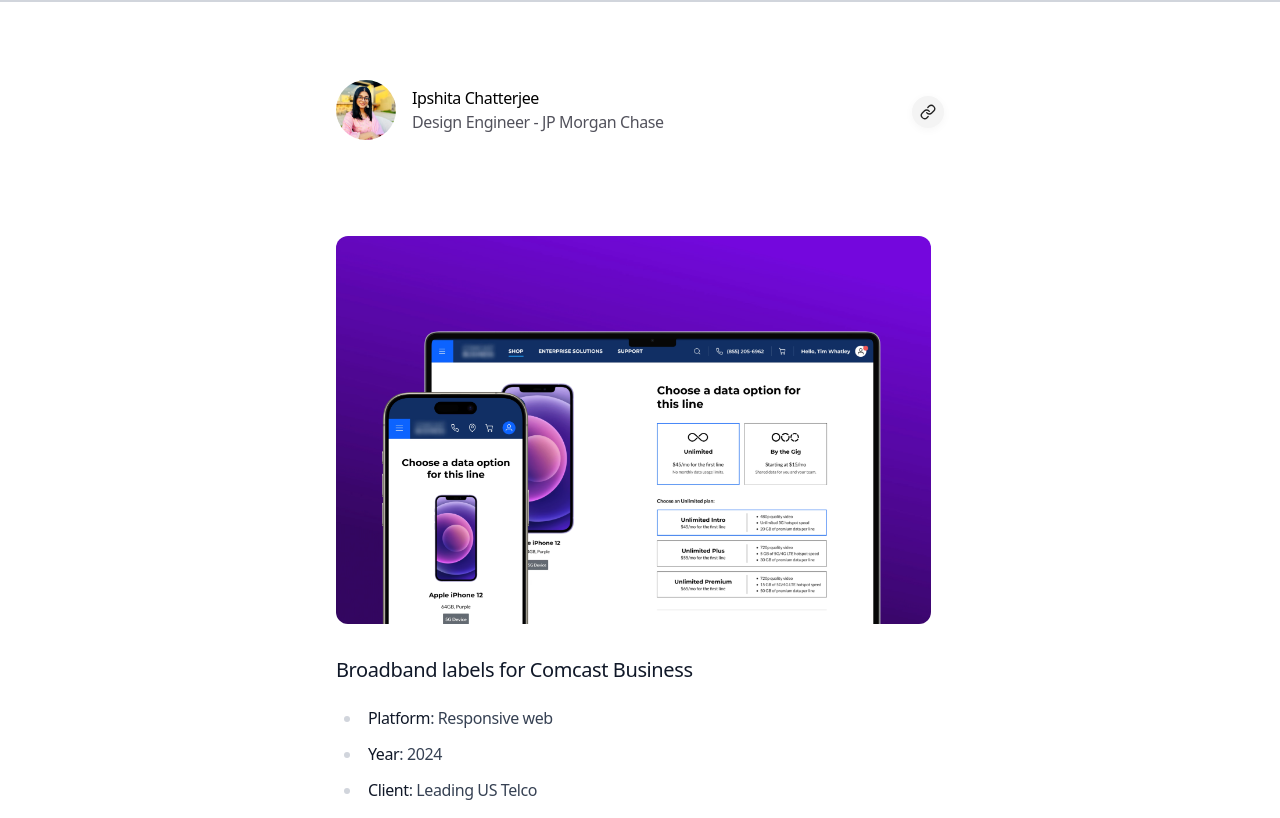
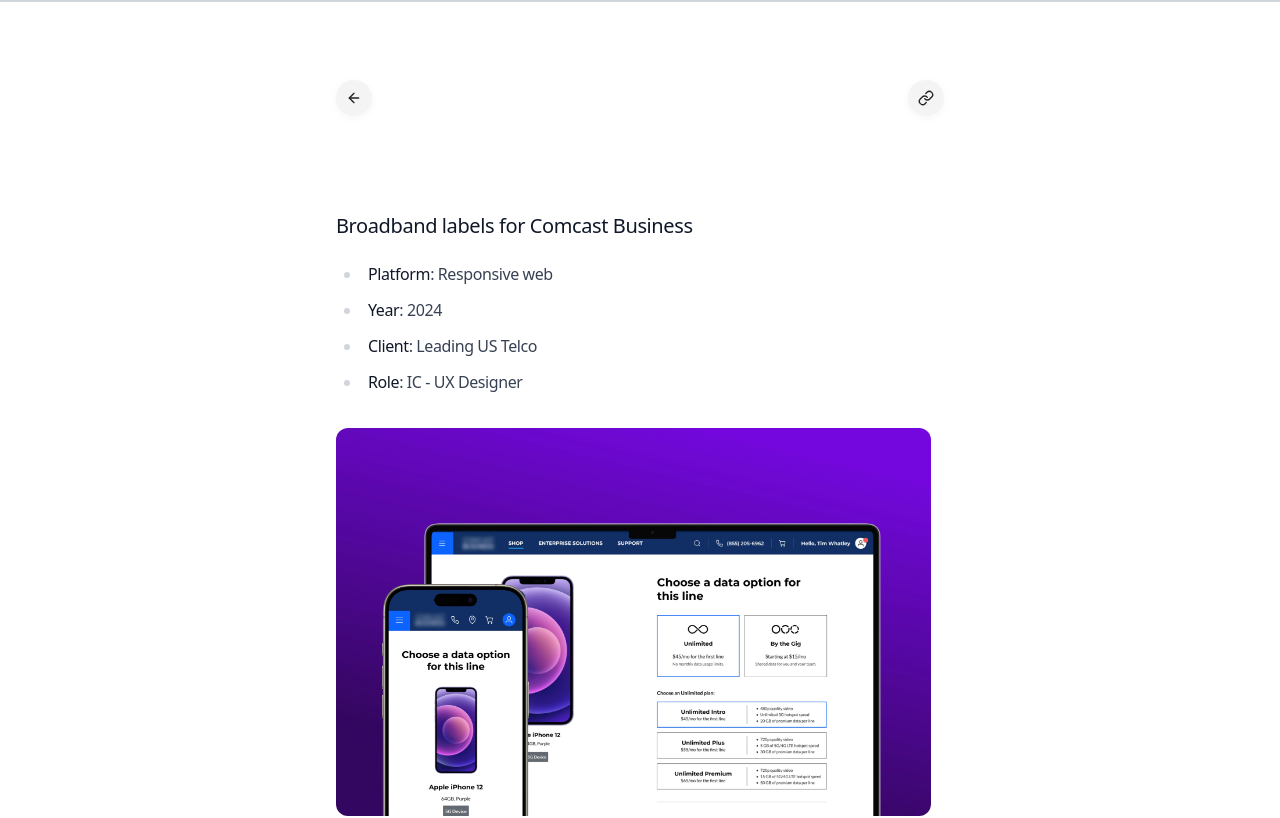
Before and after one commit to IpshitaChatterjee/portfolio-new, a Next.js app: page /blog/broadband-labels in a window 1280 px wide. Shown: the top 818 px of the page. Built offline with nearby package versions, Linux system fonts and the light colour scheme.

Commit message:
back button, thumbnail click fixes

```diff
--- a/app/blog/broadband-labels/page.mdx
+++ b/app/blog/broadband-labels/page.mdx
@@ -7,11 +7,6 @@
   },
 };
 
-<Cover
-  src="/broadband-labels-hero.jpg"
-  alt="project hero image"
-/>
-
 # Broadband labels for Comcast Business
 
 - **Platform**: Responsive web
@@ -19,7 +14,11 @@
 - **Client**: Leading US Telco
 - **Role**: IC - UX Designer
 
----
+<Cover
+  src="/broadband-labels-hero.jpg"
+  alt="project hero image"
+/>
+
 
 ## Project Brief
 
--- a/app/blog/layout.tsx
+++ b/app/blog/layout.tsx
@@ -4,61 +4,6 @@
 import { useEffect, useState } from 'react'
 import { Analytics } from "@vercel/analytics/next"
 import { motion, AnimatePresence } from 'framer-motion'
-import { Link, Check } from 'lucide-react'
-
-
-function CopyButton() {
-  const [isCopied, setIsCopied] = useState(false)
-  const currentUrl = typeof window !== 'undefined' ? window.location.href : ''
-
-  const handleCopy = async () => {
-    setIsCopied(true)
-    await navigator.clipboard.writeText(currentUrl)
-    setTimeout(() => setIsCopied(false), 1500)
-  }
-
-  return (
-    <button
-      onClick={handleCopy}
-      style={{
-        background: '#F4F4F4',
-        borderRadius: '50%',
-        border: 'none',
-        width: 32,
-        height: 32,
-        display: 'flex',
-        alignItems: 'center',
-        justifyContent: 'center',
-        boxShadow: '0 2px 8px rgba(0,0,0,0.04)',
-      }}
-      type="button"
-    >
-      <AnimatePresence mode="wait" initial={false}>
-        {isCopied ? (
-          <motion.span
-            key="check"
-            initial={{ opacity: 0, scale: 0.8, filter: 'blur(4px)' }}
-            animate={{ opacity: 1, scale: 1, filter: 'blur(0px)' }}
-            exit={{ opacity: 0, scale: 0.8, filter: 'blur(4px)' }}
-            transition={{ type: 'spring', stiffness: 400, damping: 20 }}
-          >
-            <Check size={16} color="#222" />
-          </motion.span>
-        ) : (
-          <motion.span
-            key="link"
-            initial={{ opacity: 0, scale: 0.8, filter: 'blur(4px)' }}
-            animate={{ opacity: 1, scale: 1, filter: 'blur(0px)' }}
-            exit={{ opacity: 0, scale: 0.8, filter: 'blur(4px)' }}
-            transition={{ type: 'spring', stiffness: 400, damping: 20 }}
-          >
-            <Link size={16} color="#222" />
-          </motion.span>
-        )}
-      </AnimatePresence>
-    </button>
-  )
-}
 
 
 export default function LayoutBlogPost({
@@ -75,9 +20,7 @@
         }}
       />
 
-      <div className="absolute right-4 top-24">
-        <CopyButton />
-      </div>
+      {/* copy button moved into header-switcher */}
       <main className="prose prose-gray mt-24 pb-20 prose-h4:prose-base dark:prose-invert prose-h1:text-xl prose-h1:font-medium prose-h2:mt-12 prose-h2:scroll-m-20 prose-h2:text-lg prose-h2:font-medium prose-h3:text-base prose-h3:font-medium prose-h4:font-medium prose-h5:text-base prose-h5:font-medium prose-h6:text-base prose-h6:font-medium prose-strong:font-medium">
         {children}
       </main>
--- /dev/null
+++ b/app/header-switcher.tsx
@@ -0,0 +1,112 @@
+'use client'
+import React from 'react'
+import { Header } from './header'
+import { usePathname, useRouter } from 'next/navigation'
+import Link from 'next/link'
+import { ArrowLeft, Link as LinkIcon, Check } from 'lucide-react'
+import { motion, AnimatePresence } from 'framer-motion'
+
+export function HeaderSwitcher() {
+  const pathname = usePathname()
+  const router = useRouter()
+
+  const isBlog = pathname?.startsWith('/blog')
+
+  if (!isBlog) {
+    return <Header />
+  }
+
+  function CopyButton() {
+    const [isCopied, setIsCopied] = React.useState(false)
+    const currentUrl = typeof window !== 'undefined' ? window.location.href : ''
+
+    const handleCopy = async () => {
+      setIsCopied(true)
+      await navigator.clipboard.writeText(currentUrl)
+      setTimeout(() => setIsCopied(false), 1500)
+    }
+
+    return (
+      <button
+        onClick={handleCopy}
+        style={{
+          background: '#F4F4F4',
+          borderRadius: '50%',
+          border: 'none',
+          width: 36,
+          height: 36,
+          display: 'flex',
+          alignItems: 'center',
+          justifyContent: 'center',
+          boxShadow: '0 2px 8px rgba(0,0,0,0.04)'
+        }}
+        type="button"
+        aria-label="Copy URL"
+      >
+        <AnimatePresence mode="wait" initial={false}>
+          {isCopied ? (
+            <motion.span
+              key="check"
+              initial={{ opacity: 0, scale: 0.8, filter: 'blur(4px)' }}
+              animate={{ opacity: 1, scale: 1, filter: 'blur(0px)' }}
+              exit={{ opacity: 0, scale: 0.8, filter: 'blur(4px)' }}
+              transition={{ type: 'spring', stiffness: 400, damping: 20 }}
+            >
+              <Check size={16} color="#222" />
+            </motion.span>
+          ) : (
+            <motion.span
+              key="link"
+              initial={{ opacity: 0, scale: 0.8, filter: 'blur(4px)' }}
+              animate={{ opacity: 1, scale: 1, filter: 'blur(0px)' }}
+              exit={{ opacity: 0, scale: 0.8, filter: 'blur(4px)' }}
+              transition={{ type: 'spring', stiffness: 400, damping: 20 }}
+            >
+              <LinkIcon size={16} color="#222" />
+            </motion.span>
+          )}
+        </AnimatePresence>
+      </button>
+    )
+  }
+
+  return (
+    <header className="mb-8 flex items-center justify-between">
+      <motion.button
+        type="button"
+        aria-label="Go back"
+        onClick={() => router.back()}
+        whileTap={{ scale: 0.92 }}
+        style={{
+          background: '#F4F4F4',
+          borderRadius: '50%',
+          border: 'none',
+          width: 36,
+          height: 36,
+          display: 'flex',
+          alignItems: 'center',
+          justifyContent: 'center',
+          boxShadow: '0 2px 8px rgba(0,0,0,0.04)'
+        }}
+      >
+        <AnimatePresence mode="wait" initial={false}>
+          <motion.span
+            key="arrow"
+            initial={{ opacity: 0, scale: 0.8, filter: 'blur(4px)' }}
+            animate={{ opacity: 1, scale: 1, filter: 'blur(0px)' }}
+            exit={{ opacity: 0, scale: 0.8, filter: 'blur(4px)' }}
+            transition={{ type: 'spring', stiffness: 400, damping: 20 }}
+          >
+            <ArrowLeft size={16} color="#222" />
+          </motion.span>
+        </AnimatePresence>
+      </motion.button>
+
+      <CopyButton />
+
+      <span className="sr-only">
+        <Link href="/">Home</Link>
+      </span>
+    </header>
+  )
+}
--- a/app/layout.tsx
+++ b/app/layout.tsx
@@ -1,7 +1,7 @@
 import type { Metadata, Viewport } from 'next'
 import { Geist, Geist_Mono } from 'next/font/google'
 import './globals.css'
-import { Header } from './header'
+import { HeaderSwitcher } from './header-switcher'
 import { Footer } from './footer'
 import { ThemeProvider } from 'next-themes'
 import { Analytics } from '@vercel/analytics/react'
@@ -52,7 +52,7 @@
         >
           <div className="flex min-h-screen w-full flex-col font-[family-name:var(--font-inter-tight)]">
             <div className="relative mx-auto w-full max-w-screen-sm flex-1 px-4 pt-20">
-              <Header />
+              <HeaderSwitcher />
               {children}
               <Footer />
             </div>
--- a/app/page.tsx
+++ b/app/page.tsx
@@ -1,15 +1,7 @@
 'use client'
 import { motion } from 'motion/react'
-import { XIcon } from 'lucide-react'
 import { Spotlight } from '@/components/ui/spotlight'
 import { Magnetic } from '@/components/ui/magnetic'
-import {
-  MorphingDialog,
-  MorphingDialogTrigger,
-  MorphingDialogContent,
-  MorphingDialogClose,
-  MorphingDialogContainer,
-} from '@/components/ui/morphing-dialog'
 import { PasswordModal } from '@/components/ui/password-modal'
 import Link from 'next/link'
 import { useRouter } from 'next/navigation'
@@ -44,69 +36,35 @@
 
 type ProjectVideoProps = {
   src: string
+  onClick: () => void
 }
 
-function ProjectVideo({ src }: ProjectVideoProps) {
+function ProjectVideo({ src, onClick }: ProjectVideoProps) {
   const isVideo = src.includes('.mp4') || src.includes('.webm') || src.includes('.mov')
 
   return (
-    <MorphingDialog
-      transition={{
-        type: 'spring',
-        bounce: 0,
-        duration: 0.3,
-      }}
+    <button
+      type="button"
+      onClick={onClick}
+      className="block w-full"
+      aria-label="Open project details"
     >
-      <MorphingDialogTrigger>
       {isVideo ? (
         <video
           src={src}
           autoPlay
           loop
           muted
-            className="aspect-video w-full cursor-zoom-in rounded-xl"
+          className="aspect-video w-full cursor-pointer rounded-xl"
         />
       ) : (
         <img
           src={src}
           alt="Project preview"
-            className="aspect-video w-full cursor-zoom-in rounded-xl object-cover"
+          className="aspect-video w-full cursor-pointer rounded-xl object-cover"
         />
       )}
-      </MorphingDialogTrigger>
-      <MorphingDialogContainer>
-        <MorphingDialogContent className="relative aspect-video rounded-2xl bg-zinc-50 p-1 ring-1 ring-zinc-200/50 ring-inset dark:bg-zinc-950 dark:ring-zinc-800/50">
-          {isVideo ? (
-            <video
-              src={src}
-              autoPlay
-              loop
-              muted
-              className="aspect-video h-[50vh] w-full rounded-xl md:h-[70vh]"
-            />
-          ) : (
-            <img
-              src={src}
-              alt="Project preview"
-              className="aspect-video h-[50vh] w-full rounded-xl object-cover md:h-[70vh]"
-            />
-          )}
-        </MorphingDialogContent>
-        <MorphingDialogClose
-          className="fixed top-6 right-6 h-fit w-fit rounded-full bg-white p-1"
-          variants={{
-            initial: { opacity: 0 },
-            animate: {
-              opacity: 1,
-              transition: { delay: 0.3, duration: 0.1 },
-            },
-            exit: { opacity: 0, transition: { duration: 0 } },
-          }}
-        >
-          <XIcon className="h-5 w-5 text-zinc-500" />
-        </MorphingDialogClose>
-      </MorphingDialogContainer>
-    </MorphingDialog>
+    </button>
   )
 }
 
@@ -192,7 +150,7 @@
           {PROJECTS.map((project) => (
             <div key={project.name} className="space-y-2">
               <div className="relative rounded-2xl bg-zinc-50/40 p-1 ring-1 ring-zinc-200/50 ring-inset dark:bg-zinc-950/40 dark:ring-zinc-800/50">
-                <ProjectVideo src={project.video} />
+                <ProjectVideo src={project.video} onClick={() => handleProjectClick(project)} />
               </div>
               <div className="px-1">
                 <button
```
Lines whose indentation alone changed are shown as unchanged.
